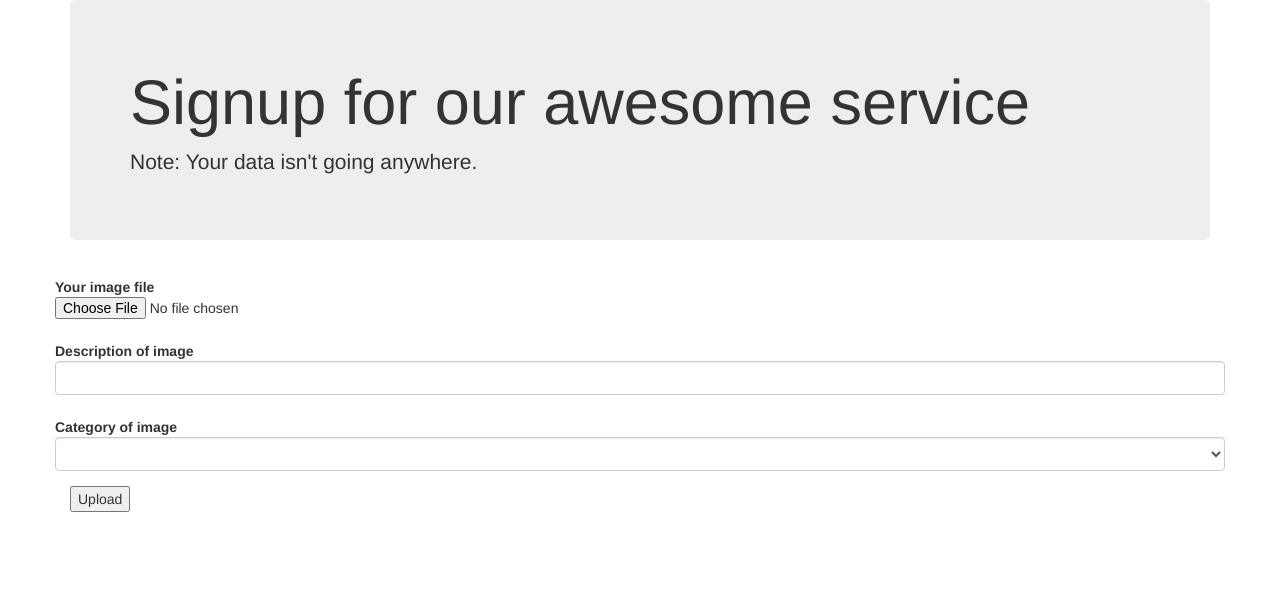
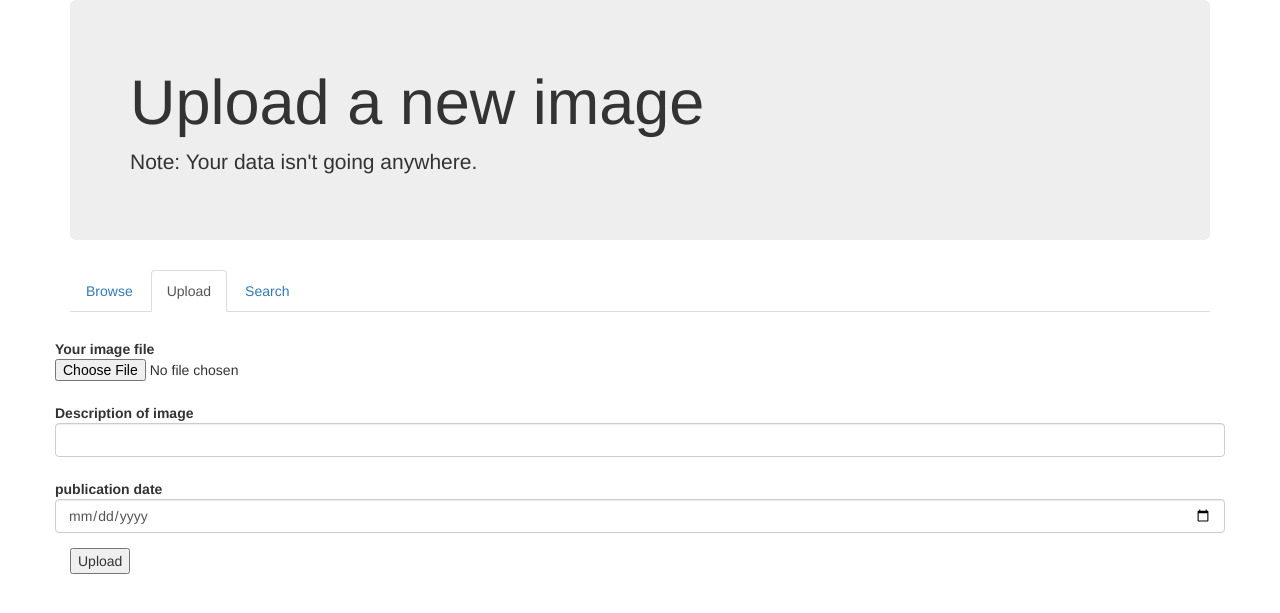
Before and after one commit to alexander-yf-yu/ImageEngine, a Flask app: page /upload in a window 1280 px wide. Shown: the top 613 px of the page. Run offline with Flask 2, Linux system fonts and the light colour scheme; some libraries are stand-ins or nearby versions.

Commit message:
search route

```diff
--- a/app.py
+++ b/app.py
@@ -3,25 +3,17 @@ from flask_bootstrap import Bootstrap
 from werkzeug.utils import secure_filename
 import os
 
-from forms import ImageUploadForm
+from forms import ImageUploadForm, ImageSearchForm
 from models import Image, db
 
-collection_name = os.environ['COLLECTION_NAME']
-image_dir = os.environ['IMAGE_DIR']
-
-def create_db():
-    # using service account in environment
-    # db = firestore.Client()
-    db = firestore.Client.from_service_account_json("shopify-data-gcr-key.json")
-    return db
+IMAGE_DIR = 'static'
 
 def create_app():
     app = Flask(__name__)
-    #app = Flask(__name__, static_url_path='', static_folder='/static')
-    #app = Flask(__name__, static_url_path='')
     SECRET_KEY = os.urandom(32)
     app.config['SECRET_KEY'] = SECRET_KEY
     app.config['SQLALCHEMY_DATABASE_URI'] = 'sqlite:////tmp/test.db'
+    app.config['SQLALCHEMY_TRACK_MODIFICATIONS'] = True
     Bootstrap(app)
 
     db.init_app(app)
@@ -29,9 +21,28 @@ def create_app():
         db.create_all()
 
     @app.route("/")
-    def index():
-        images = Image.query.all()
+    def index(images=None):
+        if not images:
+            images = Image.query.all()
         return render_template('index.html', images=images)
+
+    @app.route("/search", methods=['GET', 'POST'])
+    def search():
+        form = ImageSearchForm()
+
+        if form.validate_on_submit():
+            search_text = '%{0}%'.format(form.text.data)
+            print(search_text)
+            print(type(search_text))
+            if search_text:
+                # filtered = Image.query.filter(Image.description.contains(search_text))
+                filtered = Image.query.filter(Image.description.ilike(search_text))
+                print(filtered)
+                return redirect(url_for('index', images=filtered))
+            else:
+                return redirect(url_for('index'))
+        else:
+            return render_template('search.html', form=form)
 
     @app.route('/upload', methods=['GET', 'POST'])
     def upload():
@@ -41,13 +52,15 @@ def create_app():
             f = form.image.data
             f_name = secure_filename(f.filename)
             img = form.image.data
-            img.save(os.path.join(image_dir, secure_filename(f.filename)))
+            img.save(os.path.join(IMAGE_DIR, secure_filename(f.filename)))
 
             new_record = Image(filename=f_name, description=form.description.data)
             db.session.add(new_record)
             db.session.commit()
 
-            return redirect(url_for('hello_world'))
+            images = Image.query.all()
+
+            return redirect(url_for('index'))
         else:
             return render_template('upload.html', form=form)
 
--- a/forms.py
+++ b/forms.py
@@ -1,9 +1,14 @@
 from flask_wtf import FlaskForm
 from flask_wtf.file import FileField, FileRequired
-from wtforms import StringField, SelectField
+from wtforms import StringField, SelectField, DateField
 from wtforms.validators import InputRequired, Optional, Length
 
 class ImageUploadForm(FlaskForm):
     image = FileField('Your image file', validators=[FileRequired()])
     description = StringField(u'Description of image', validators=[InputRequired(), Length(min=10)])
-    category = SelectField(u'Category of image', choices=[('',''), ('art', 'Art'), ('transportation', 'Transportation'), ('people', 'People'), ('tech', 'Tech'), ('nature', 'Nature')])
+    pub_date = DateField('publication date')
+
+class ImageSearchForm(FlaskForm):
+    text = StringField(u'Description text', validators=[])
+    start = DateField('Start date')
+    end = DateField('End date')
--- a/templates/upload.html
+++ b/templates/upload.html
@@ -1,20 +1,29 @@
 {% import "bootstrap/wtf.html" as wtf %}
 {% extends "bootstrap/base.html" %}
 
-{% block title %}Upload a new image page{% endblock %}
+{% block title %}Upload{% endblock %}
 
 {% block content %}
    <div class="container">
       <div class="jumbotron">
-        <h1>Signup for our awesome service</h1>
+        <h1>Upload a new image</h1>
         <p>Note: Your data isn't going anywhere.</p>
       </div>
+
+		<ul class="nav nav-tabs">
+		  <li><a href="{{ url_for('index') }}">Browse</a></li>
+		  <li class="active"><a href="{{ url_for('upload') }}">Upload</a></li>
+		  <li><a href="{{ url_for('search') }}">Search</a></li>
+		</ul>
+
+		<br>
+
 	  <form class="form form-horizontal" action="{{ url_for('upload') }}" method="post" enctype="multipart/form-data" role="form">
 		{{ form.hidden_tag() }}
 		{{ wtf.form_errors(form, hiddens="only") }}
 		{{ wtf.form_field(form.image) }}
 		{{ wtf.form_field(form.description) }}
-		{{ wtf.form_field(form.category) }}
+		{{ wtf.form_field(form.pub_date) }}
 		<input type="submit" value="Upload">
 	  </form>
    </div>
```
Also changed, not shown: templates/index.html (+35 -19 lines), templates/search.html (added, +31 -0 lines).
